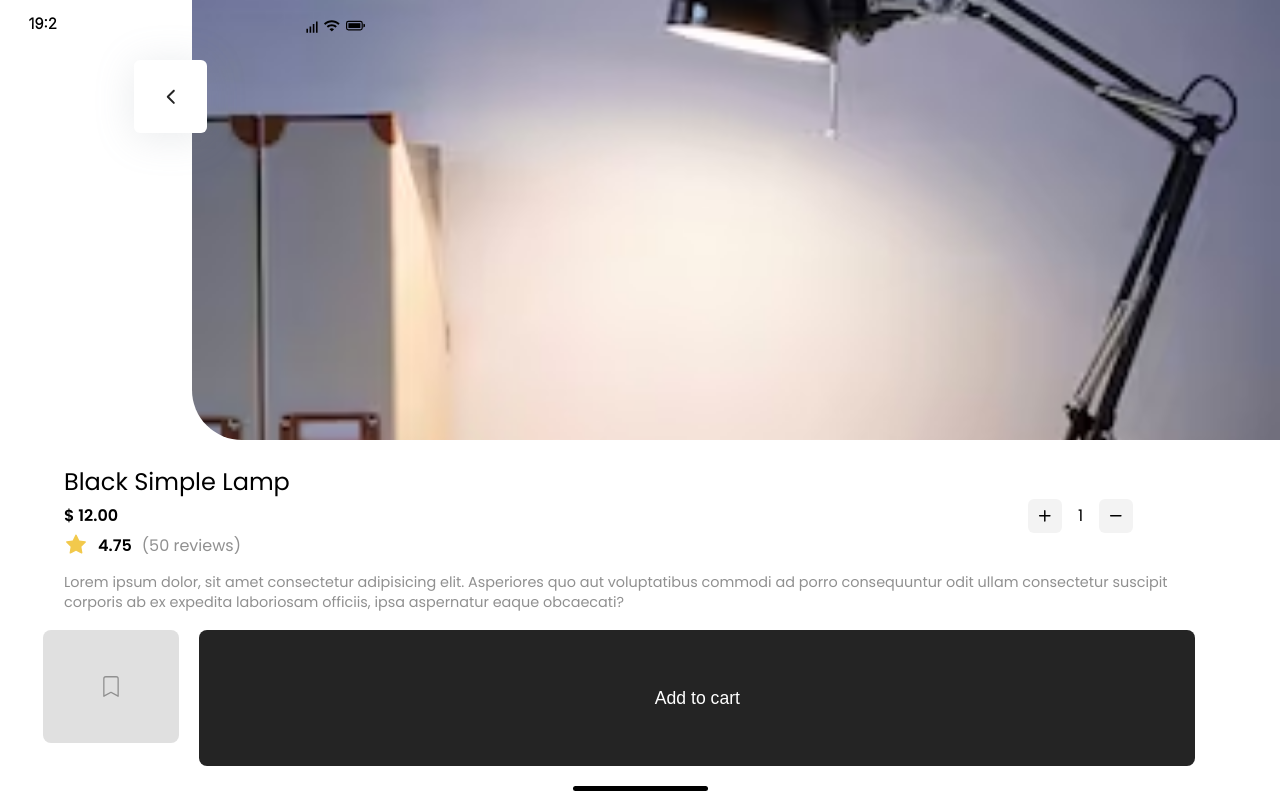
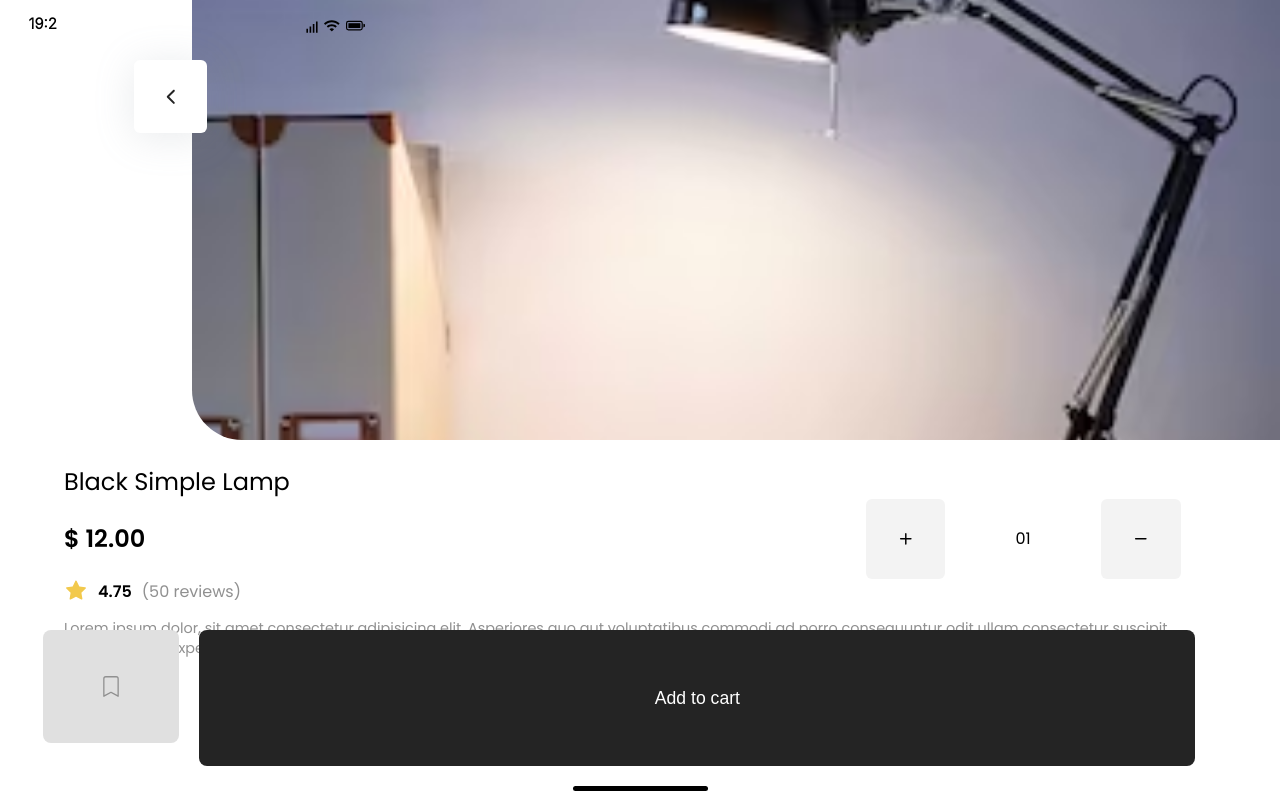
Before and after one commit to nicole-drml/frontend-uiux-case, a React (Create React App) app: page /product/00000001 in a window 1280 px wide. Built offline with nearby package versions, Linux system fonts and the light colour scheme.

Commit message:
styled  product quantity

```diff
--- a/src/pages/Cart/Cart.jsx
+++ b/src/pages/Cart/Cart.jsx
@@ -162,8 +162,8 @@ const Cart = (PRODUCTS) => {
           <MdArrowForwardIos onClick={enterPromoCode} />
         </div>
       )}
-      {codeInvalid && <h1>invalid code</h1>}
       <div className="cart-bottom-logic-container">
+      {codeInvalid && <h1 id="invalid-code-h1" >invalid code</h1>}
         <div className="total-container">
           <span className="total-label-span">Total</span>
           <span className="total-span">$ {cartTotal.toFixed(2)}</span>
--- a/src/pages/Product/Product.jsx
+++ b/src/pages/Product/Product.jsx
@@ -129,7 +129,9 @@ const Product = ({
             >
             <CgMathPlus />
             </button>
-            <span>{state.count}</span>
+            <div id="span-counter-container">
+              <span>{state.count.toString().padStart(2, '0')}</span>
+            </div>
             <button
               className={`decrease-quantity-btn ${
                 disableDecBtn ? "disabled-btn" : ""
--- a/src/pages/Product/Product.scss
+++ b/src/pages/Product/Product.scss
@@ -56,15 +56,32 @@
 
       #product-price-span {
         font-weight: 600;
-        font-size: em;
+        font-size: 1.5em;
       }
       #quantity-add-to-cart-container {
         display: flex;
-        gap: 40%;
+        gap: 100%;
         margin-left: auto;
         justify-content: center;
         align-items: center;
+        // display: grid;
+        // grid-template-columns: repeat(3, 1fr);
+        // // place-content: center;
+        // background-color: yellow;
+        width: 15%;
+        position: relative;
 
+      #span-counter-container {
+        // background-color: blue;
+        width: 100%;
+        position: absolute;
+        // display: flex;
+      }
+        span {
+          // background-color: red;
+          text-align: center;
+          display: block;
+        }
         button {
           display: grid;
           place-content: center;
```
